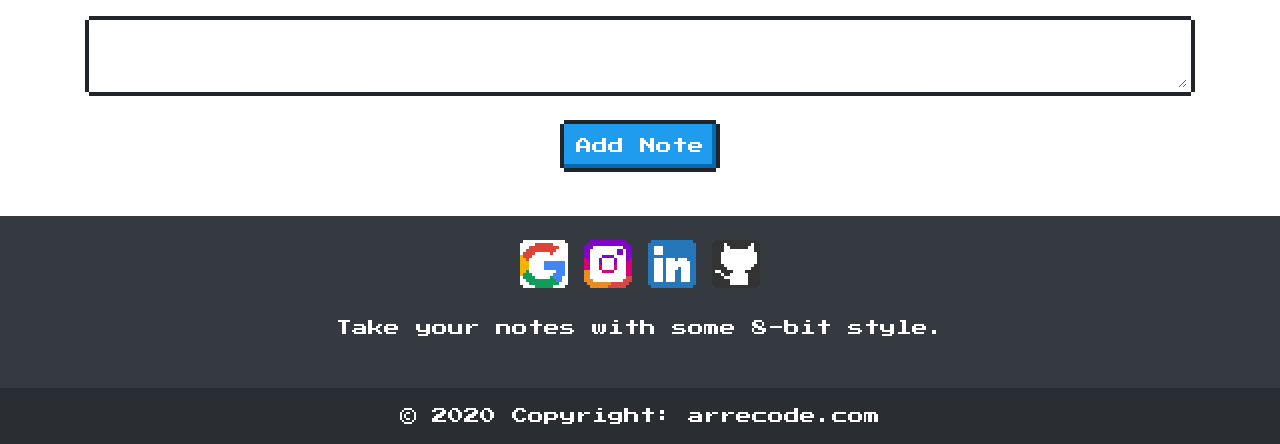
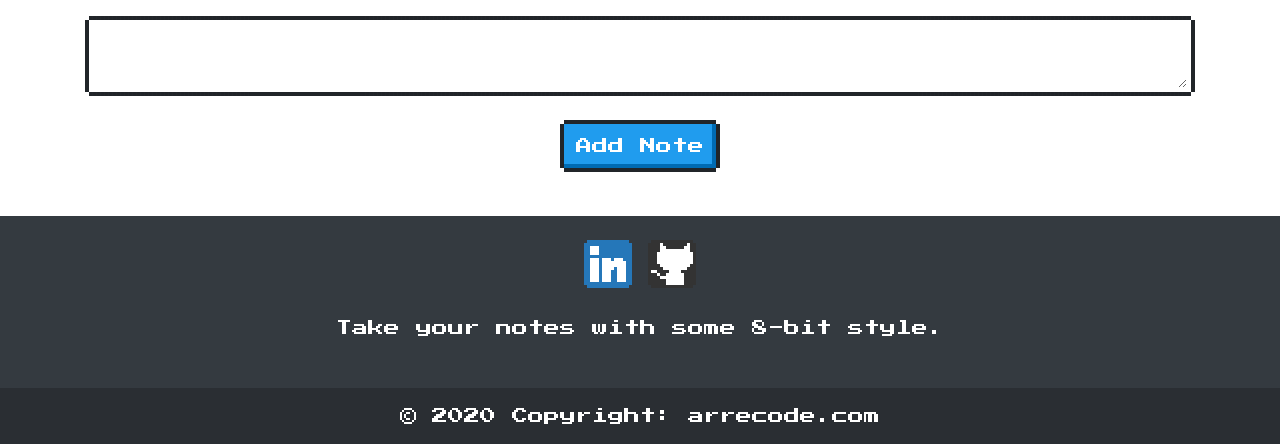
Before and after one commit to axelromero99/pixnotes, a Flask app: page / in a window 1280 px wide. Shown: the part 463-907 px from the top of the page. Run offline with Flask 2, Linux system fonts and the light colour scheme; a user stored in the database is signed in; data comes from the database, SQL or seed files in the repository; some libraries are stand-ins or nearby versions.

Commit message:
cambios en los hiper

```diff
--- a/website/templates/base.html
+++ b/website/templates/base.html
@@ -57,7 +57,7 @@
     <div class="alert alert-success alter-dismissable fade show" role="alert">
         {{ message }}
         <button type="button" class="close" data-dismiss="alert">
-      <span aria-hidden="true">&times;</span>
+    <span aria-hidden="true">&times;</span>
     </button>
     </div>
     {% endif %} {% endfor %} {% endif %} {% endwith %}
@@ -72,16 +72,16 @@
             <section class="mb-4">
 
                 <!-- Google -->
-                <a href="#!" role="button"><i class="nes-icon google is-medium"></i></a>
+                <!-- <a href="#!" role="button"><i class="nes-icon google is-medium"></i></a> -->
 
                 <!-- Instagram -->
-                <a href="#!" role="button"><i class="nes-icon instagram is-medium"></i></a>
+                <!-- <a href="#!" role="button"><i class="nes-icon instagram is-medium"></i></a> -->
 
                 <!-- Linkedin -->
-                <a href="#!" role="button"><i class="nes-icon linkedin is-medium"></i></a>
+                <a href="https://www.linkedin.com/in/arrecode/?locale=en_US" target="_blank" role="button"><i class="nes-icon linkedin is-medium"></i></a>
 
                 <!-- Github -->
-                <a href="#!" role="button"><i class="nes-icon github is-medium"></i></a>
+                <a href="https://github.com/axelromero99" role="button" target="_blank"><i class="nes-icon github is-medium"></i></a>
             </section>
             <!-- Section: Social media -->
 
```
Also changed, not shown: website/favicon/android-chrome-192x192.png (added), website/favicon/android-chrome-512x512.png (added), website/favicon/apple-touch-icon.png (added), website/favicon/favicon-16x16.png (added), website/favicon/favicon-32x32.png (added), website/favicon/favicon.ico (added), website/favicon/site.webmanifest (added).
